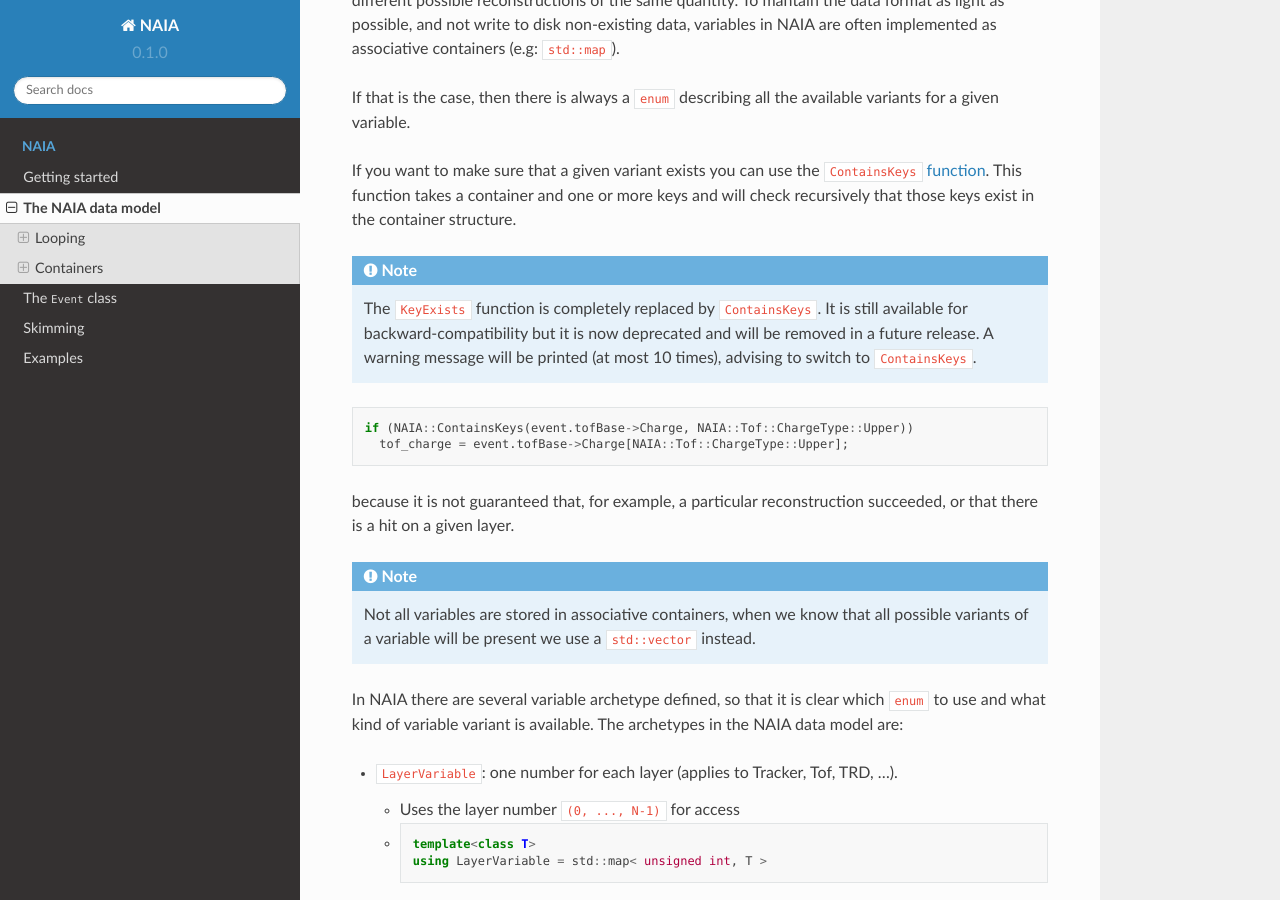
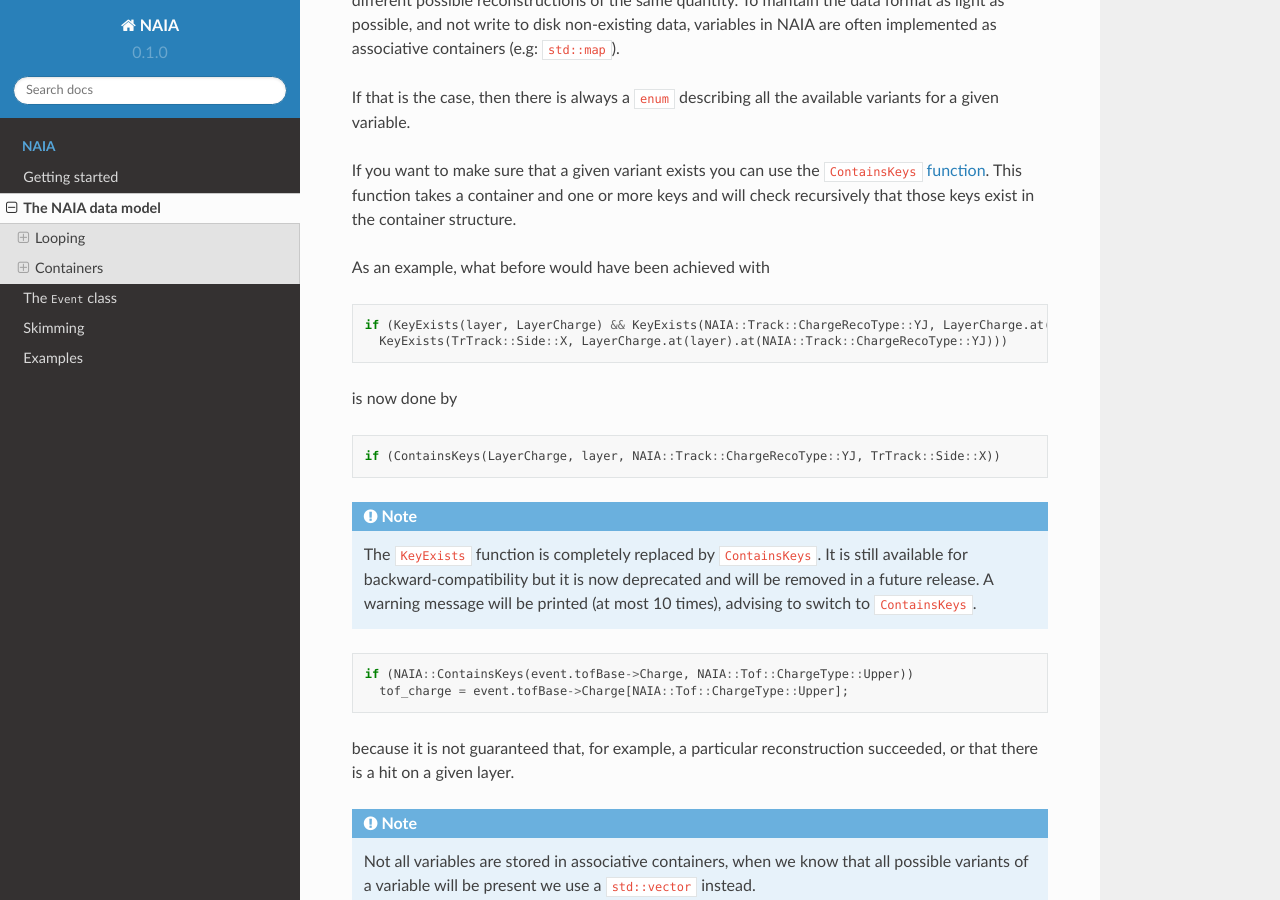
Before and after one commit to valerioformato/NAIA-readthedocs, a Sphinx documentation site: the page built from docs/source/datamodel/datamodel.rst, in a window 1280 px wide and 900 px high, scrolled down 3227 px. Built offline with Sphinx 7.4.7 and the Read the Docs theme 2.0.0, drawn with Linux system fonts in a browser that asks for light colours.

Commit message:
Add a couple of examples

```diff
--- a/docs/source/datamodel/datamodel.rst
+++ b/docs/source/datamodel/datamodel.rst
@@ -152,6 +152,20 @@ If that is the case, then there is always a ``enum`` describing all the availabl
 
 If you want to make sure that a given variant exists you can use the ``ContainsKeys`` `function <https://naia-docs.web.cern.ch/naia-docs/v0.1.0/group__contvar.html#gadbb95738c905854cc9e90e40f4789072>`_.
 This function takes a container and one or more keys and will check recursively that those keys exist in the container structure.
+
+As an example, what before would have been achieved with
+
+.. code-block:: cpp
+
+  if (KeyExists(layer, LayerCharge) && KeyExists(NAIA::Track::ChargeRecoType::YJ, LayerCharge.at(layer)) &&
+    KeyExists(TrTrack::Side::X, LayerCharge.at(layer).at(NAIA::Track::ChargeRecoType::YJ)))
+
+is now done by
+
+.. code-block:: cpp
+
+  if (ContainsKeys(LayerCharge, layer, NAIA::Track::ChargeRecoType::YJ, TrTrack::Side::X))
+
 
 .. note::
 
```
